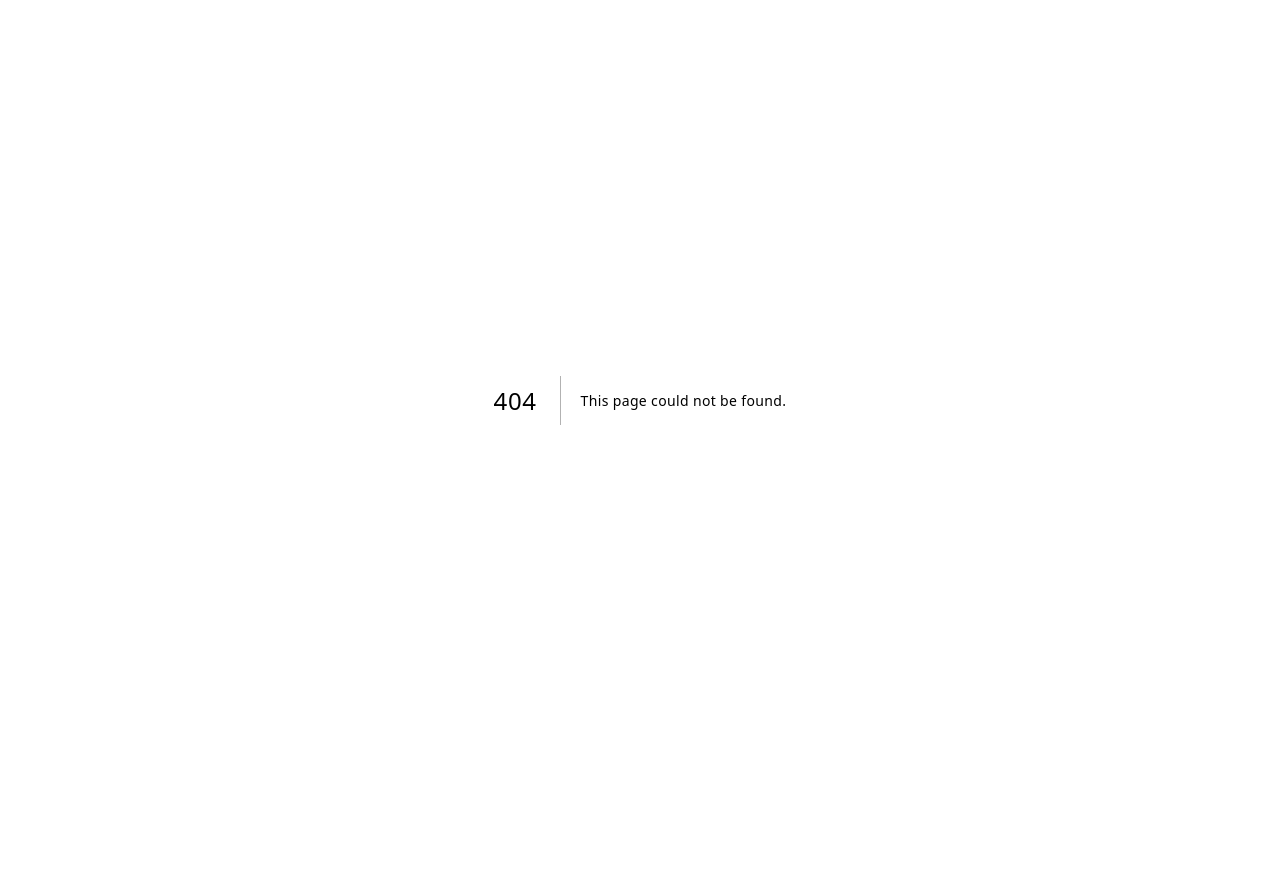
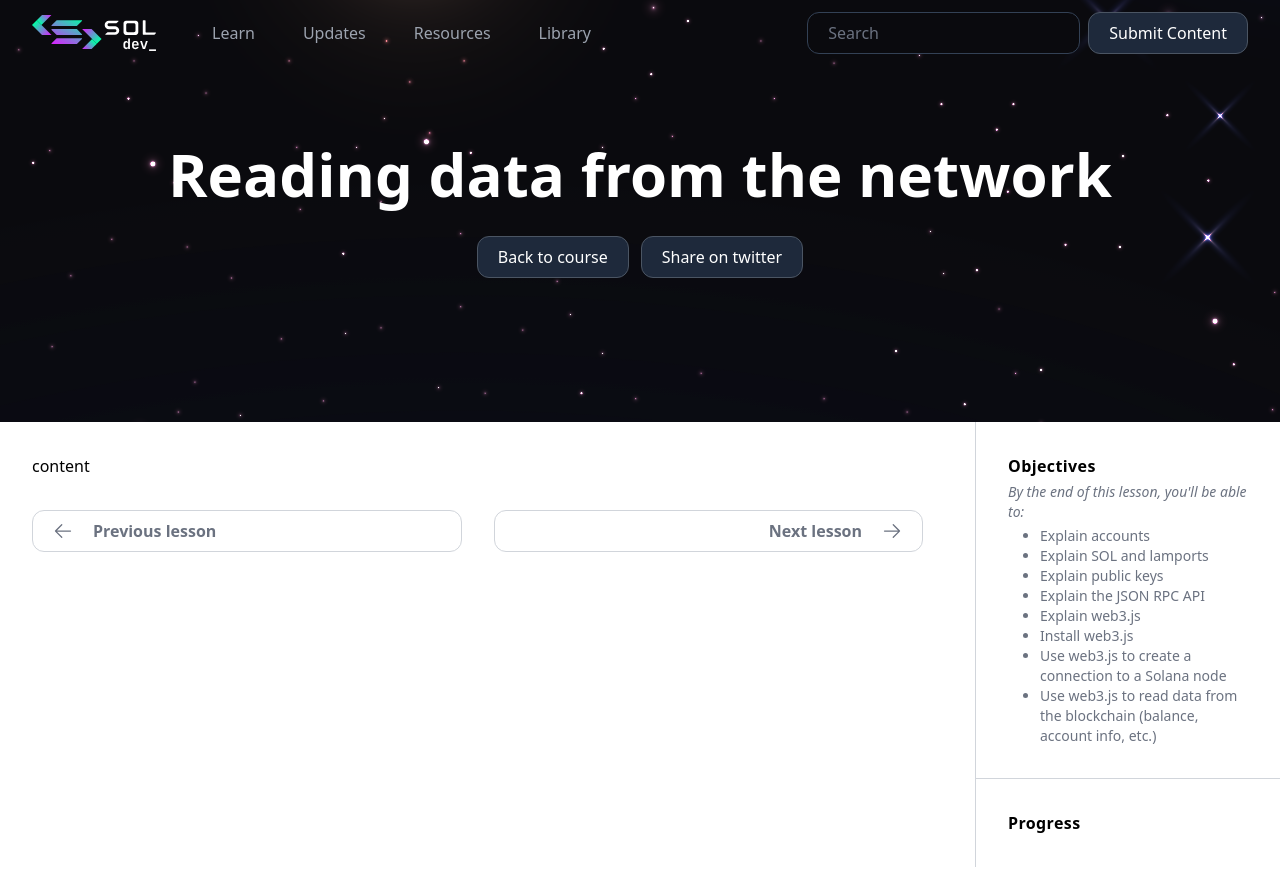
Before and after one commit to Tru3Bliss/solana-modern-ui, a Next.js app: page /course/1 in a window 1280 px wide. Before the commit this address had no page. Shown: the top 869 px of the page. Before the commit the page ends 800 px from the top, so only its background shows below. Built offline with nearby package versions, Linux system fonts and the light colour scheme.

Commit message:
feat: added lesson page

```diff
--- /dev/null
+++ b/src/layouts/lesson.tsx
@@ -0,0 +1,59 @@
+import { NextSeo, NextSeoProps } from "next-seo";
+import AppHeader from "@/components/core/AppHeader";
+import AppFooter from "@/components/core/AppFooter";
+
+import Link from "next/link";
+import PageHero from "@/components/core/PageHero";
+
+type LayoutProps = {
+  children: React.ReactNode;
+  seo?: NextSeoProps;
+  className?: string;
+  title: string;
+  href: string;
+};
+
+export default function LessonLayout({
+  children,
+  seo,
+  className,
+  title,
+  href,
+}: LayoutProps) {
+  return (
+    <>
+      <NextSeo {...seo} />
+
+      <AppHeader withHero={true} />
+
+      <main className={className}>
+        <PageHero className="container text-center">
+          <h1 className="text-6xl tracking-normal">
+            <Link href={href} className="hover:underline">
+              {title}
+            </Link>
+          </h1>
+
+          {/* <p className="max-w-2xl mx-auto space-x-3 text-base text-center text-gray-500">
+            <span>Lesson 1</span>
+            <span>&bull;</span>
+            <span>4 minutes</span>
+          </p> */}
+
+          <div className="flex justify-center space-x-3">
+            <Link href={"/course/#hash-routing"} className="btn btn-default">
+              Back to course
+            </Link>
+            <Link href={"#"} className="btn btn-default">
+              Share on twitter
+            </Link>
+          </div>
+        </PageHero>
+
+        {children}
+      </main>
+
+      <AppFooter />
+    </>
+  );
+}
--- /dev/null
+++ b/src/pages/course/[slug].tsx
@@ -0,0 +1,68 @@
+import { NextSeoProps } from "next-seo";
+import LessonLayout from "@/layouts/lesson";
+
+import Link from "next/link";
+import { ArrowLeftIcon, ArrowRightIcon } from "@heroicons/react/24/solid";
+
+// define the on-page seo metadata
+const seo: NextSeoProps = {
+  title: "Course lesson page",
+  description: "",
+};
+
+export default function Page() {
+  return (
+    <LessonLayout seo={seo} title="Reading data from the network" href="#">
+      <section className="grid grid-cols-4 gap-5 mx-auto container-inner-xl">
+        <section className="min-h-full col-span-3 p-8 space-y-8">
+          <article>content</article>
+
+          <section className="flex w-full space-x-8 font-semibold">
+            <Link
+              href={"#"}
+              className="inline-flex justify-start w-1/2 space-x-5 btn btn-light"
+            >
+              <ArrowLeftIcon className="w-5 h-5" />
+              <span>Previous lesson</span>
+            </Link>
+            <Link
+              href={"#"}
+              className="inline-flex justify-end w-1/2 space-x-5 btn btn-light"
+            >
+              <span>Next lesson</span>
+              <ArrowRightIcon className="w-5 h-5" />
+            </Link>
+          </section>
+        </section>
+
+        <aside className="min-h-full col-span-1 border-l border-gray-300 divide-y divide-gray-300">
+          <div className="p-8">
+            <h3>Objectives</h3>
+
+            <p className="py-1 text-sm italic text-gray-500">
+              By the end of this lesson, you&apos;ll be able to:
+            </p>
+
+            <ul className="pl-8 text-sm text-gray-500 list-disc">
+              <li>Explain accounts</li>
+              <li>Explain SOL and lamports</li>
+              <li>Explain public keys</li>
+              <li>Explain the JSON RPC API</li>
+              <li>Explain web3.js</li>
+              <li>Install web3.js</li>
+              <li>Use web3.js to create a connection to a Solana node</li>
+              <li>
+                Use web3.js to read data from the blockchain (balance, account
+                info, etc.)
+              </li>
+            </ul>
+          </div>
+
+          <div className="p-8">
+            <h3>Progress</h3>
+          </div>
+        </aside>
+      </section>
+    </LessonLayout>
+  );
+}
--- a/src/styles/globals.css
+++ b/src/styles/globals.css
@@ -10,7 +10,10 @@ body {
   /* @apply text-lg; */
 }
 .container-inner {
-  @apply md:max-w-6xl md:mx-auto;
+  @apply mx-auto md:max-w-6xl;
+}
+.container-inner-xl {
+  @apply mx-auto xl:max-w-screen-2xl;
 }
 .container {
   @apply container-inner;
@@ -61,6 +64,11 @@ input[type="button"],
   @apply text-white;
   @apply border-gray-600 bg-slate-800;
 }
+.btn-light {
+  @apply text-gray-500;
+  @apply hover:text-black;
+  @apply border-gray-300 hover:bg-slate-100;
+}
 
 /*
   Common, reusable classes
```
